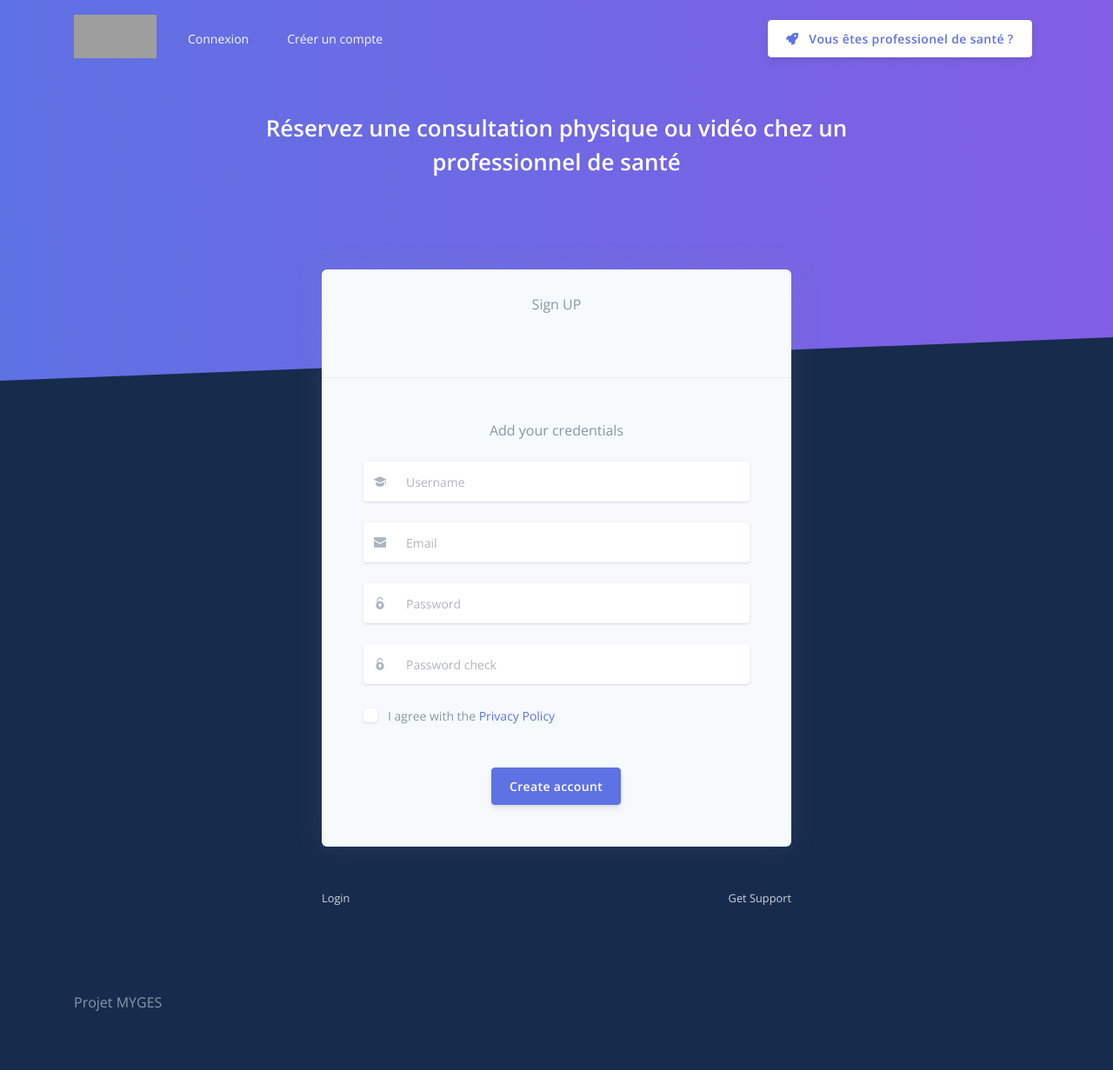
After one commit to pierreribault/django-docto, a Django app: page /registerPractitioner/ in a window 1280 px wide. The commit adds this page. Shown: the whole page at 87% size. Run offline with Django 3.2, Linux system fonts and the light colour scheme; some libraries are stand-ins or nearby versions; grey boxes are pictures that could not be loaded.

Commit message:
creation cabinet apres register

```diff
--- a/apps/authentication/forms.py
+++ b/apps/authentication/forms.py
@@ -2,6 +2,7 @@ from django import forms
 from django.contrib.auth.forms import UserCreationForm
 
 from apps.authentication.models import User
+from apps.consulting.models import Practice
 
 
 class LoginForm(forms.Form):
--- a/apps/authentication/urls.py
+++ b/apps/authentication/urls.py
@@ -1,9 +1,11 @@
 from django.urls import path
-from .views import login_view, register_user
+from .views import login_view, register_user, registerPractitioner, createPractice
 from django.contrib.auth.views import LogoutView
 
 urlpatterns = [
     path('login/', login_view, name="login"),
     path('register/', register_user, name="register"),
+    path('registerPractitioner/', registerPractitioner, name="registerPractitioner"),
+    path("createPractice/", createPractice, name="createPractice"),
     path("logout/", LogoutView.as_view(), name="logout")
 ]
--- a/apps/authentication/views.py
+++ b/apps/authentication/views.py
@@ -1,6 +1,8 @@
 # Create your views here.
 from django.shortcuts import render, redirect
 from django.contrib.auth import authenticate, login
+
+from apps.dashboard.forms import PracticeForm
 from .forms import LoginForm, SignUpForm
 
 
@@ -49,3 +51,45 @@ def register_user(request):
         form = SignUpForm()
 
     return render(request, "accounts/register.html", {"form": form, "msg": msg, "success": success})
+
+
+def registerPractitioner(request):
+    msg = None
+    success = False
+
+    if request.method == "POST":
+        form = SignUpForm(request.POST)
+        if form.is_valid():
+            form.save()
+            username = form.cleaned_data.get("username")
+            raw_password = form.cleaned_data.get("password1")
+            user = authenticate(username=username, password=raw_password)
+            if user:
+                login(request, user)
+                msg = 'User created - please <a href="/login">login</a>.'
+                success = True
+                return redirect("/createPractice/")
+        else:
+            msg = 'Form is not valid'
+    else:
+        form = SignUpForm()
+
+    return render(request, "accounts/registerPractitioner.html", {"form": form, "msg": msg, "success": success})
+
+def createPractice(request):
+    form = PracticeForm(request.POST)
+    user = request.user
+    msg = None
+    success = None
+
+
+    if request.method == "POST":
+        form.instance.user = user
+        if form.is_valid():
+            form.save()
+            msg = "Cabinet créée avec succès."
+            success = True
+        else:
+            msg = "Une erreur est survenue lors de la création du cabinet."
+            success = False
+    return render(request, 'accounts/createPractice.html', {"form": form, "msg": msg, "success": success, "practice": user})
--- /dev/null
+++ b/apps/templates/accounts/registerPractitioner.html
@@ -0,0 +1,118 @@
+{% extends 'layouts/base-fullscreen.html' %}
+
+{% block title %} Register {% endblock title %}
+
+<!-- Specific CSS goes HERE -->
+{% block stylesheets %}{% endblock stylesheets %}
+
+{% block content %}
+
+    <!-- Page content -->
+    <div class="container mt--8 pb-5">
+      <!-- Table -->
+      <div class="row justify-content-center">
+        <div class="col-lg-6 col-md-8">
+
+          <div class="card bg-secondary shadow border-0">
+            <div class="card-header bg-transparent pb-5">
+              <div class="text-muted text-center mt-2 mb-4">
+                Sign UP
+              </div>
+            </div>
+            <div class="card-body px-lg-5 py-lg-5">
+              <div class="text-center text-muted mb-4">
+
+                {% if msg %}
+                  <small>{{ msg | safe }}</small>
+                {% else %}
+                  Add your credentials
+                {% endif %}
+
+              </div>
+
+              {% if not success %}
+
+                <form method="POST">
+
+                  {% csrf_token %}
+
+                  <div class="form-group">
+                    <div class="input-group input-group-alternative mb-3">
+                      <div class="input-group-prepend">
+                        <span class="input-group-text"><i class="ni ni-hat-3"></i></span>
+                      </div>
+                      {{ form.username }}
+                    </div>
+                  </div>
+                  <span class="text-error">{{ form.username.errors }}</span>
+
+                  <div class="form-group">
+                    <div class="input-group input-group-alternative mb-3">
+                      <div class="input-group-prepend">
+                        <span class="input-group-text"><i class="ni ni-email-83"></i></span>
+                      </div>
+                      {{ form.email }}
+                    </div>
+                  </div>
+                  <span class="text-error">{{ form.email.errors }}</span>
+
+                  <div class="form-group">
+                    <div class="input-group input-group-alternative">
+                      <div class="input-group-prepend">
+                        <span class="input-group-text"><i class="ni ni-lock-circle-open"></i></span>
+                      </div>
+                      {{ form.password1 }}
+                    </div>
+                  </div>
+                  <span class="text-error">{{ form.password1.errors }}</span>
+
+                  <div class="form-group">
+                    <div class="input-group input-group-alternative">
+                      <div class="input-group-prepend">
+                        <span class="input-group-text"><i class="ni ni-lock-circle-open"></i></span>
+                      </div>
+                      {{ form.password2 }}
+                    </div>
+                  </div>
+                  <span class="text-error">{{ form.password2.errors }}</span>
+
+                  <div class="row my-4">
+                    <div class="col-12">
+                      <div class="custom-control custom-control-alternative custom-checkbox">
+                        <input class="custom-control-input" id="customCheckRegister" type="checkbox">
+                        <label class="custom-control-label" for="customCheckRegister">
+                          <span class="text-muted">I agree with the <a href="#!">Privacy Policy</a></span>
+                        </label>
+                      </div>
+                    </div>
+                  </div>
+                  <div class="text-center">
+                    <button type="submit" class="btn btn-primary mt-4">Create account</button>
+                  </div>
+                </form>
+
+              {% endif %}
+
+            </div>
+          </div>
+
+        </div>
+      </div>
+
+      <div class="row mt-3">
+        <div class="col-3"></div>
+        <div class="col-3">
+          <a href="{% url 'login' %}" class="text-light"><small>Login</small></a>
+        </div>
+        <div class="col-3 text-right">
+          <a href="https://appseed.us/support" class="text-light"><small>Get Support</small></a>
+        </div>
+      </div>
+
+    </div>
+  </div>
+
+{% endblock content %}
+
+<!-- Specific JS goes HERE -->
+{% block javascripts %}{% endblock javascripts %}
--- a/apps/templates/includes/navigation-fullscreen.html
+++ b/apps/templates/includes/navigation-fullscreen.html
@@ -40,7 +40,7 @@
       <ul class="navbar-nav align-items-lg-center ml-lg-auto">
         <li class="nav-item d-none d-lg-block ml-lg-4">
           {% if not user.is_authenticated %}
-          <a href="/register"
+          <a href="/registerPractitioner"
              target="_blank" class="btn btn-neutral btn-icon">
             <span class="btn-inner--icon">
               <i class="fas fa-rocket mr-2"></i>
```
Also changed, not shown: apps/consulting/models.py (+6 -1 lines), apps/templates/accounts/createPractice.html (added, +130 -0 lines).
